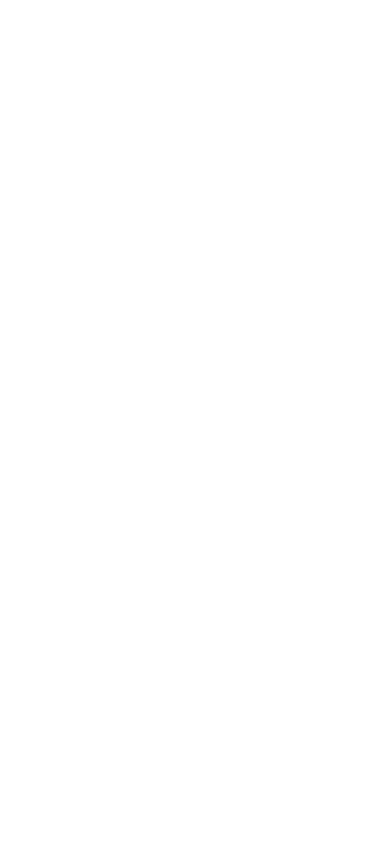
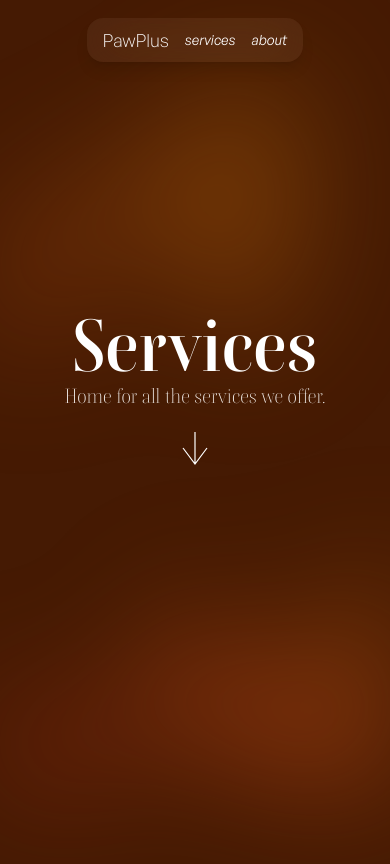
Before and after one commit to SumirSeth/PawPlus, a Nuxt app: page /services in a window 390 px wide. Shown: the top 864 px of the page. Built offline with nearby package versions, Linux system fonts and the light colour scheme.

Commit message:
state management cleanup

```diff
--- a/pages/index.vue
+++ b/pages/index.vue
@@ -55,6 +55,7 @@
 
 onMounted(() => {
   // Watch for visibility changes and update global state
+  isElementVisible.value = false
   watch(elementVisible, (newVisibility) => {
     isElementVisible.value = newVisibility;
   });
--- a/pages/services.vue
+++ b/pages/services.vue
@@ -1,13 +1,70 @@
 <template>
-  <div>
+  <div :class="['bg-amber-100', 'dark:bg-amber-950', dark]">
+    <div class="flex h-screen flex-col text-3xl content-center justify-center items-center">
+      <h1 class="z-30 font-boska 2xl:text-9xl xl:text-9xl lg:text-8xl md:text-8xl sm:text-7xl text-7xl font-semibold dark:text-white" @click="switchTheme">Services</h1>
+
+
+      <h3 class="font-boska font-light dark:text-white 2xl:text-3xl xl:text-3xl lg:text-2xl md:text-2xl sm:text-xl text-xl">Home for all the services we offer.</h3>
+
+
+      <svg width="50" height="100" xmlns="http://www.w3.org/2000/svg" class="z-30 arrow 2xl:m-5 xl:m-5 lg:m-4 md:m-4 sm:m-3 m-3 stroke-black dark:stroke-white" @click="scrollDown">
+        <path d="M25 0 L25 40 M10 20 L25 40 L40 20" stroke-width="1.5" fill="none"/>
+      </svg>
+
+
+      <!-- BACKGROUND SVG -->
+      <div class="absolute inset-x-0 -top-20 z-10 transform-gpu overflow-hidden blur-3xl sm:-top-60" aria-hidden="true">
+          <div class="relative left-[calc(50%-15rem)] aspect-[1155/678] w-[46.125rem] -translate-x-1/2 rotate-[30deg] bg-gradient-to-tr from-[#b91c1c] to-[#f59e0b] opacity-30 sm:left-[calc(50%-30rem)] sm:w-[72.1875rem]" style="clip-path: polygon(74.1% 44.1%, 100% 61.6%, 97.5% 26.9%, 85.5% 0.1%, 80.7% 2%, 72.5% 32.5%, 60.2% 62.4%, 52.4% 68.1%, 47.5% 58.3%, 45.2% 34.5%, 27.5% 76.7%, 0.1% 64.9%, 17.9% 100%, 27.6% 76.8%, 76.1% 97.7%, 74.1% 44.1%)" />
+        </div>
+        <div class="absolute inset-x-0 top-[calc(80%-13rem)] z-10 transform-gpu overflow-hidden blur-3xl sm:top-[calc(100%-50rem)]" aria-hidden="true">
+          <div class="relative left-[calc(50%+3rem)] aspect-[1155/678] w-[36.125rem] -translate-x-1/2 bg-gradient-to-tr from-[#b91c1c] to-[#f59e0b] opacity-50 sm:left-[calc(50%+36rem)] sm:w-[72.1875rem]" style="clip-path: polygon(74.1% 44.1%, 100% 61.6%, 97.5% 26.9%, 85.5% 0.1%, 80.7% 2%, 72.5% 32.5%, 60.2% 62.4%, 52.4% 68.1%, 47.5% 58.3%, 45.2% 34.5%, 27.5% 76.7%, 0.1% 64.9%, 17.9% 100%, 27.6% 76.8%, 76.1% 97.7%, 74.1% 44.1%)" />
+        </div>
+        <!-- Background SVG ENDS -->
+    </div>
+    <div>
+      <span class="size-20 block mt-20"></span>
+    </div>
+
+
+    <!-- FEATURES LIST -->
+
+
 
   </div>
 </template>
 
 <script lang="ts" setup>
 
+const scrollDown = () => {
+  const target = document.getElementById('target')
+  if (target) {
+    target.scrollIntoView({ behavior: 'smooth' })
+  }
+}
+
+
+const dark = ref("dark")
+const switchTheme = () => {
+  dark.value = dark.value === "dark" ? "light" : "dark"
+}
+
+const isElementVisible = useUseVisibilityState()
+
+onMounted(() => {
+  // Watch for visibility changes and update global state
+    isElementVisible.value = true
+})
+
 </script>
+
 
 <style>
 
+@media (max-width: 640px) {
+    .arrow {
+      transform: scale(0.8);
+      transform-origin: center;
+    }
+  }
+
 </style>
```
